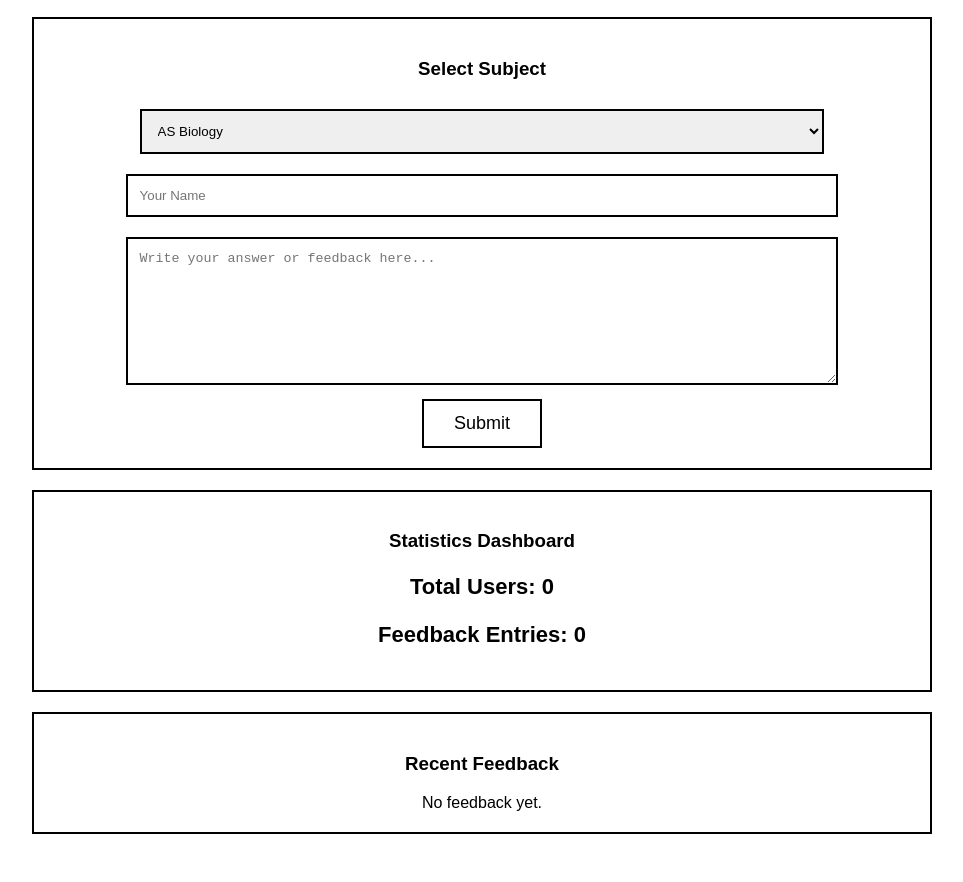
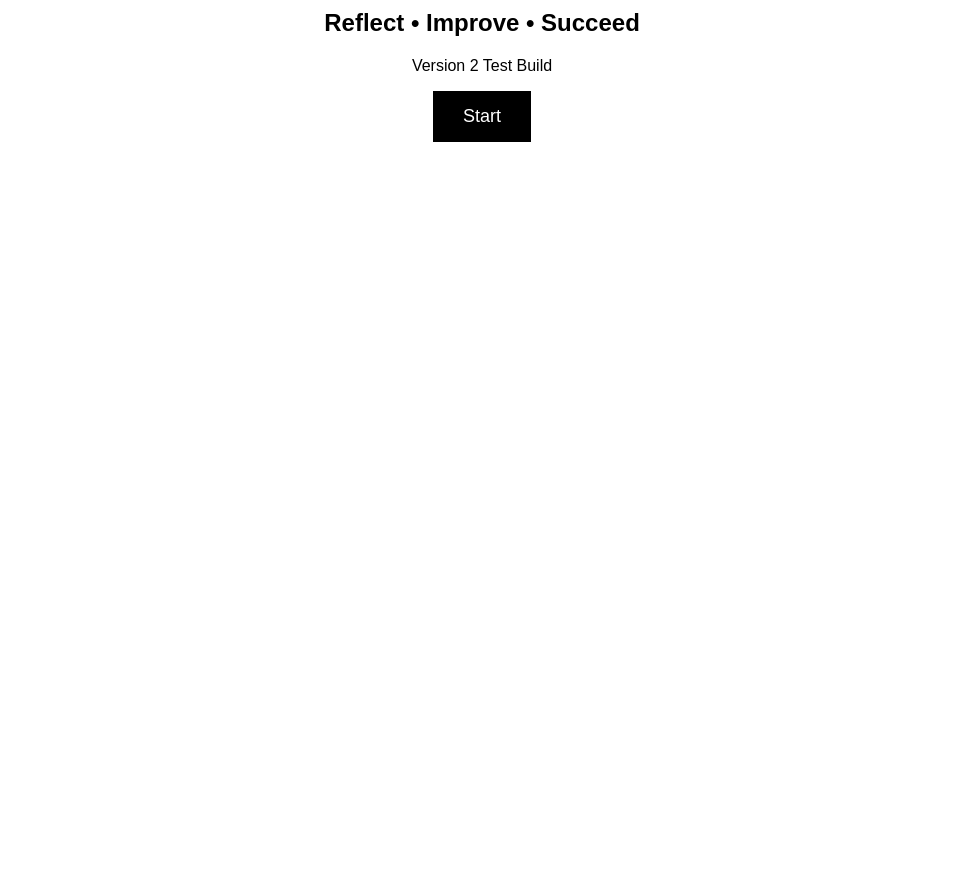
Before and after one commit to madhuelf3j-jpg/circleback-v2, a plain HTML site: page index.html in a window 1280 px wide. Shown: the part 198-1080 px from the top of the page, without its empty margins (158-1121 px from the left). After the commit the page ends 800 px from the top, so only its background shows below. Drawn offline with Linux system fonts and the light colour scheme.

Commit message:
Update index.html

```diff
--- a/index.html
+++ b/index.html
@@ -2,203 +2,41 @@
 <html>
 <head>
 <title>CircleBack V2</title>
-
 <style>
 body{
 font-family:Arial,sans-serif;
 background:white;
 color:black;
 text-align:center;
-padding:40px;
-}
-
-.container{
-max-width:900px;
-margin:auto;
+padding:50px;
 }
 
 h1{
 font-size:60px;
-margin-bottom:10px;
-}
-
-h2{
-margin-top:0;
 }
 
 button{
-padding:12px 30px;
+padding:15px 30px;
 font-size:18px;
+background:black;
+color:white;
+border:none;
 cursor:pointer;
-border:2px solid black;
-background:white;
-}
-
-select,input,textarea{
-width:80%;
-padding:12px;
-margin:10px;
-border:2px solid black;
-}
-
-.card{
-border:2px solid black;
-padding:20px;
-margin-top:20px;
-}
-
-.stats{
-font-size:22px;
-font-weight:bold;
 }
 </style>
-
 </head>
 
 <body>
 
-<div class="container">
+<h1>CIRCLEBACK</h1>
 
-<h1>CIRCLEBACK</h1>
 <h2>Reflect • Improve • Succeed</h2>
 
-<div class="card">
+<p>Version 2 Test Build</p>
 
-<h3>Select Subject</h3>
-
-<select id="subject">
-<option>AS Biology</option>
-<option>AS Chemistry</option>
-<option>AS Physics</option>
-<option>AS Business</option>
-<option>Computer Science</option>
-<option>Mathematics</option>
-</select>
-
-<br>
-
-<input id="name" placeholder="Your Name">
-
-<br>
-
-<textarea id="feedback"
-placeholder="Write your answer or feedback here..."
-rows="8"></textarea>
-
-<br>
-
-<button onclick="submitData()">
-Submit
+<button onclick="alert('CircleBack is working!')">
+Start
 </button>
-
-</div>
-
-<div class="card">
-
-<h3>Statistics Dashboard</h3>
-
-<p class="stats">
-Total Users:
-<span id="users">0</span>
-</p>
-
-<p class="stats">
-Feedback Entries:
-<span id="entries">0</span>
-</p>
-
-</div>
-
-<div class="card">
-
-<h3>Recent Feedback</h3>
-
-<div id="results">
-No feedback yet.
-</div>
-
-</div>
-
-</div>
-
-<script>
-
-let users =
-Number(localStorage.getItem("users")) || 0;
-
-let entries =
-JSON.parse(localStorage.getItem("entries")) || [];
-
-document.getElementById("users").innerText = users;
-document.getElementById("entries").innerText = entries.length;
-
-render();
-
-function submitData(){
-
-const name =
-document.getElementById("name").value;
-
-const subject =
-document.getElementById("subject").value;
-
-const feedback =
-document.getElementById("feedback").value;
-
-if(name===""){
-alert("Enter name");
-return;
-}
-
-users++;
-
-localStorage.setItem("users",users);
-
-entries.unshift({
-name:name,
-subject:subject,
-feedback:feedback
-});
-
-localStorage.setItem(
-"entries",
-JSON.stringify(entries)
-);
-
-document.getElementById("users").innerText = users;
-document.getElementById("entries").innerText = entries.length;
-
-render();
-
-alert("Feedback submitted successfully!");
-
-}
-
-function render(){
-
-let html="";
-
-entries.slice(0,20).forEach(e=>{
-
-html += `
-<div style="border:1px solid black;padding:10px;margin:10px;">
-<b>${e.name}</b><br>
-${e.subject}<br><br>
-${e.feedback}
-</div>
-`;
-
-});
-
-if(html===""){
-html="No feedback yet.";
-}
-
-document.getElementById("results").innerHTML = html;
-
-}
-
-</script>
 
 </body>
 </html>
```
